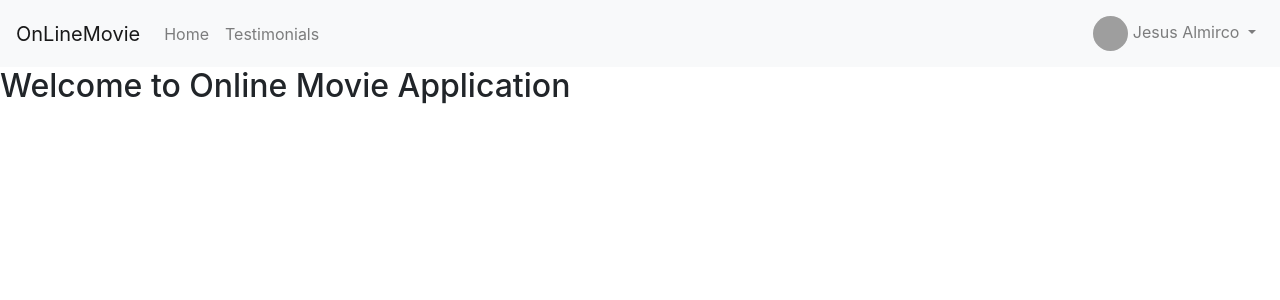
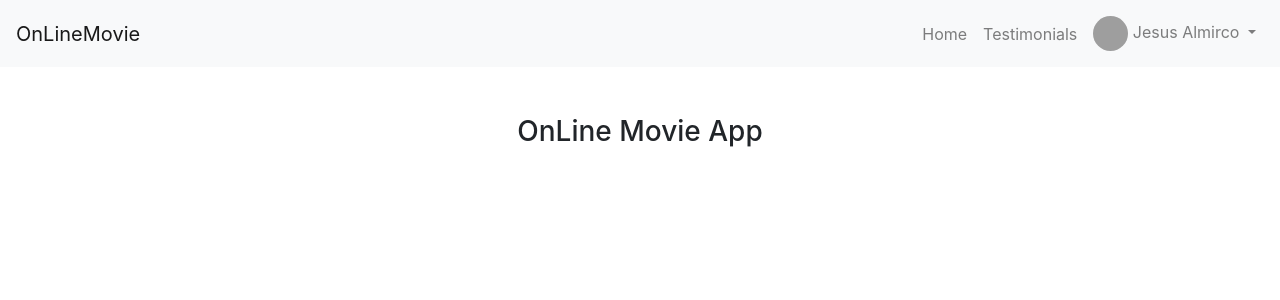
Before and after one commit to JesusAlmirco/onlinemovie, a Django app: page / in a window 1280 px wide. Shown: the top 300 px of the page. Run offline with Django 3.2, Linux system fonts and the light colour scheme; grey boxes are pictures that could not be loaded.

Commit message:
Implemented Django templates

```diff
--- a/movieapp/templates/index.html
+++ b/movieapp/templates/index.html
@@ -1,48 +1,11 @@
-<html lang="en">
-<head>
-    <meta charset="UTF-8">
-    <meta name="viewport" content="width=device-width, initial-scale=1.0">
-    <title>OnLine Movie App</title>
-    <!-- Bootstrap CSS -->
-    <link rel="stylesheet" href="https://cdn.jsdelivr.net/npm/bootstrap@4.5.3/dist/css/bootstrap.min.css" integrity="sha384-TX8t27EcRE3e/ihU7zmQxVncDAy5uIKz4rEkgIXeMed4M0jlfIDPvg6uqKI2xXr2" crossorigin="anonymous">
-</head>
-<body>
-    <!-- Navbar -->
-    <nav class="navbar navbar-expand-lg navbar-light bg-light">
-      <a class="navbar-brand" href="#">OnLineMovie</a>
-      <button class="navbar-toggler" type="button" data-toggle="collapse" data-target="#navbarSupportedContent" aria-controls="navbarSupportedContent" aria-expanded="false" aria-label="Toggle navigation">
-        <span class="navbar-toggler-icon"></span>
-      </button>
+{% extends 'layout.html' %}
 
-      <div class="collapse navbar-collapse" id="navbarSupportedContent">
-        <ul class="navbar-nav mr-auto">
-          <li class="nav-item">
-            <a class="nav-link" href="{% url 'index' %}">Home</a>
-          </li>
-          <li class="nav-item">
-            <a class="nav-link" href="{% url 'testimonials' %}">Testimonials</a>
-          </li>
-        </ul>
-        <ul class="navbar-nav">
-          <li class="nav-item dropdown">
-            <a class="nav-link dropdown-toggle" href="#" id="navbarDropdown" role="button" data-toggle="dropdown" aria-haspopup="true" aria-expanded="false">
-              <img src="https://i.pravatar.cc/35" class="rounded-circle" alt="Avatar">
-              Jesus Almirco
-            </a>
-            <div class="dropdown-menu" aria-labelledby="navbarDropdown">
-              <a class="dropdown-item" href="#">Profile</a>
-              <a class="dropdown-item" href="#">Settings</a>
-              <div class="dropdown-divider"></div>
-              <a class="dropdown-item" href="#">Log out</a>
-            </div>
-          </li>
-        </ul>
-      </div>
-    </nav>
+<!-- Title -->
+{% block title %}
+  <title>OnLine Movie App</title>
+{% endblock %}
 
-    <h2>Welcome to Online Movie Application</h2>
-    <!-- jQuery and Bootstrap Bundle (includes Popper) -->
-    <script src="https://code.jquery.com/jquery-3.5.1.slim.min.js" integrity="sha384-DfXdz2htPH0lsSSs5nCTpuj/zy4C+OGpamoFVy38MVBnE+IbbVYUew+OrCXaRkfj" crossorigin="anonymous"></script>
-    <script src="https://cdn.jsdelivr.net/npm/bootstrap@4.5.3/dist/js/bootstrap.bundle.min.js" integrity="sha384-ho+j7jyWK8fNQe+A12Hb8AhRq26LrZ/JpcUGGOn+Y7RsweNrtN/tE3MoK7ZeZDyx" crossorigin="anonymous"></script>
-</body>
-</html>
+<!-- Content -->
+{% block content %}
+  <h3 class="mt-5 text-center">OnLine Movie App</title>
+{% endblock %}
--- /dev/null
+++ b/movieapp/templates/layout.html
@@ -0,0 +1,20 @@
+<html lang="en">
+<head>
+    <meta charset="UTF-8">
+    <meta name="viewport" content="width=device-width, initial-scale=1.0">
+    <!-- Block title -->
+    {% block title %}{% endblock %}
+    <!-- Bootstrap CSS -->
+    <link rel="stylesheet" href="https://cdn.jsdelivr.net/npm/bootstrap@4.5.3/dist/css/bootstrap.min.css" integrity="sha384-TX8t27EcRE3e/ihU7zmQxVncDAy5uIKz4rEkgIXeMed4M0jlfIDPvg6uqKI2xXr2" crossorigin="anonymous">
+</head>
+<body>
+    <!-- jQuery and Bootstrap Bundle (includes Popper) -->
+    <script src="https://code.jquery.com/jquery-3.5.1.slim.min.js" integrity="sha384-DfXdz2htPH0lsSSs5nCTpuj/zy4C+OGpamoFVy38MVBnE+IbbVYUew+OrCXaRkfj" crossorigin="anonymous"></script>
+    <script src="https://cdn.jsdelivr.net/npm/bootstrap@4.5.3/dist/js/bootstrap.bundle.min.js" integrity="sha384-ho+j7jyWK8fNQe+A12Hb8AhRq26LrZ/JpcUGGOn+Y7RsweNrtN/tE3MoK7ZeZDyx" crossorigin="anonymous"></script>
+    <!-- Navbar -->
+    {% include 'navigation.html' %}
+    <!-- content -->
+    {% block content %}{% endblock %}
+
+</body>
+</html>
--- /dev/null
+++ b/movieapp/templates/navigation.html
@@ -0,0 +1,31 @@
+<nav class="navbar navbar-expand-lg navbar-light bg-light">
+    <a class="navbar-brand" href="#">OnLineMovie</a>
+    <button class="navbar-toggler" type="button" data-toggle="collapse" data-target="#navbarSupportedContent" aria-controls="navbarSupportedContent" aria-expanded="false" aria-label="Toggle navigation">
+      <span class="navbar-toggler-icon"></span>
+    </button>
+
+    <div class="collapse navbar-collapse justify-content-end" id="navbarSupportedContent">
+      <ul class="navbar-nav">
+        <li class="nav-item">
+          <a class="nav-link" href="{% url 'index' %}">Home</a>
+        </li>
+        <li class="nav-item">
+          <a class="nav-link" href="{% url 'testimonials' %}">Testimonials</a>
+        </li>
+      </ul>
+      <ul class="navbar-nav">
+        <li class="nav-item dropdown">
+          <a class="nav-link dropdown-toggle" href="#" id="navbarDropdown" role="button" data-toggle="dropdown" aria-haspopup="true" aria-expanded="false">
+            <img src="https://i.pravatar.cc/35" class="rounded-circle" alt="Avatar">
+            Jesus Almirco
+          </a>
+          <div class="dropdown-menu" aria-labelledby="navbarDropdown">
+            <a class="dropdown-item" href="#">Profile</a>
+            <a class="dropdown-item" href="#">Settings</a>
+            <div class="dropdown-divider"></div>
+            <a class="dropdown-item" href="#">Log out</a>
+          </div>
+        </li>
+      </ul>
+    </div>
+  </nav>
```
Also changed, not shown: movieapp/templates/testimonial.html (+8 -46 lines).
